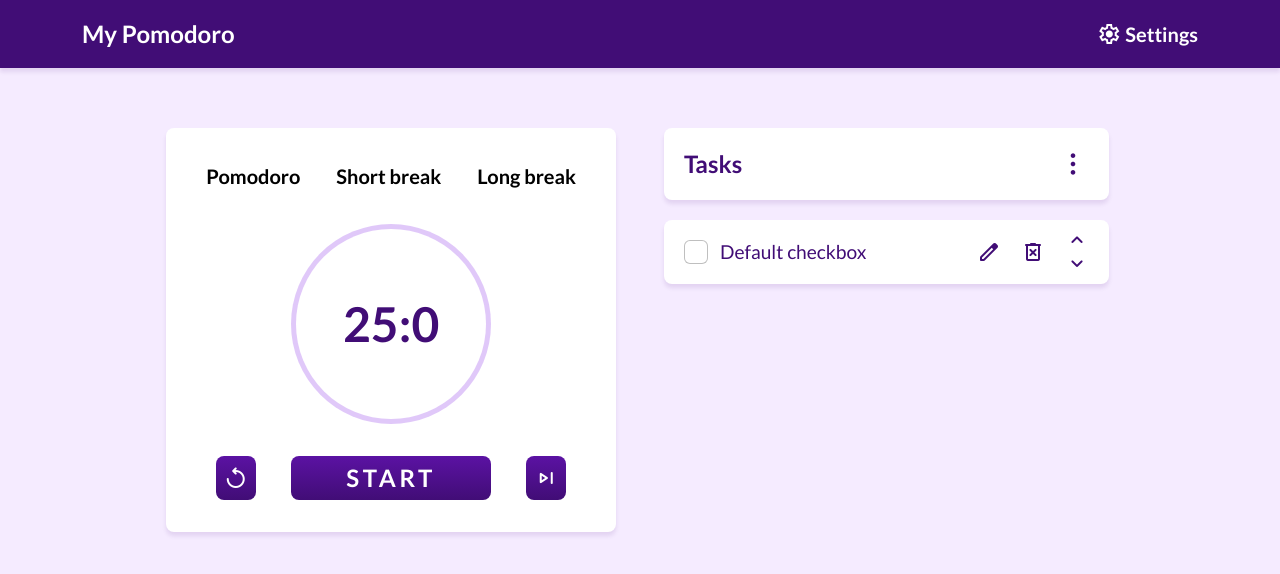
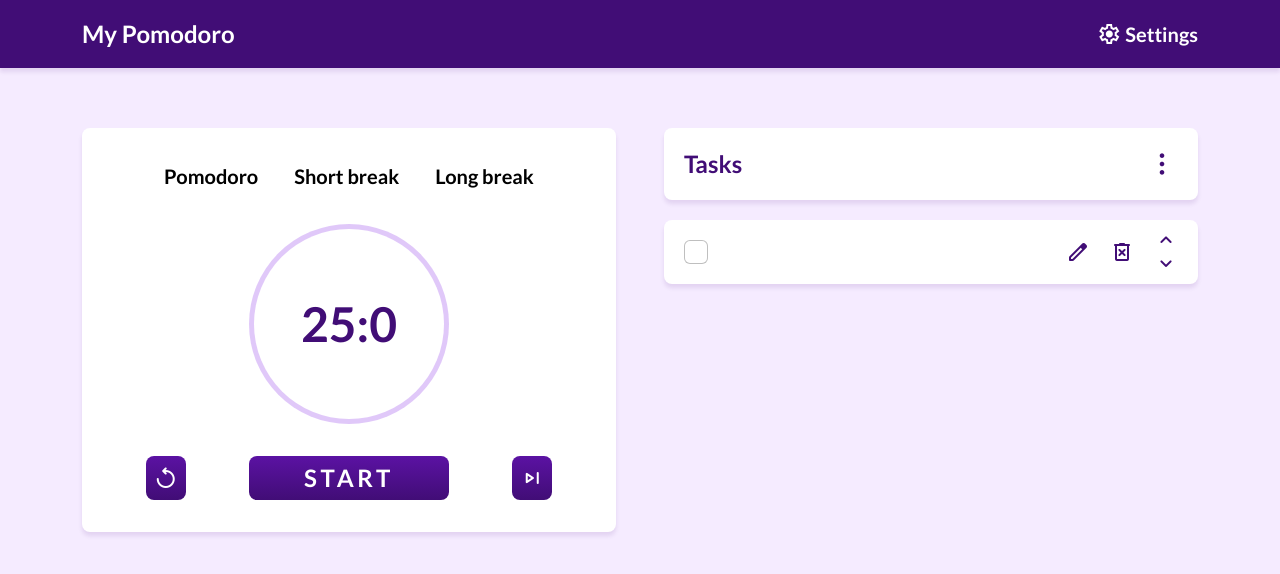
Before and after one commit to VictorM-Coder/My-Pomodoro, an Angular app: page / in a window 1280 px wide. Shown: the top 574 px of the page. Built offline with nearby package versions, Linux system fonts and the light colour scheme.

Commit message:
vinculação do element app-task a classe task e ajustes no layout

```diff
--- a/src/app/components/body/body/body.component.html
+++ b/src/app/components/body/body/body.component.html
@@ -1,8 +1,8 @@
 <main class="container mg-top-3">
   <section class="row gx-5">
-    <div class="col-12 col-lg-6 d-flex justify-content-end">
+    <div class="col-12 col-lg-6">
       <app-timer-card></app-timer-card>
     </div>
-    <app-task-bar class="col-12 col-lg-6"></app-task-bar>
+    <app-task-bar class="col-12 col-lg-6 mt-lg-0 mt-3"></app-task-bar>
   </section>
 </main>
--- a/src/app/components/body/task-bar/task-bar.component.html
+++ b/src/app/components/body/task-bar/task-bar.component.html
@@ -1,12 +1,12 @@
-<div class="container gx-0">
+<div class="container gx-0 justify-content-center">
   <div class="row gx-0">
-    <div class="task-hearder col-10 background-white default-border-radius defult-shadow d-flex justify-content-between align-items-center">
+    <div class="task-hearder col-12 background-white default-border-radius defult-shadow d-flex justify-content-between align-items-center">
       <h1>Tasks</h1>
       <span class="material-symbols-rounded icon-menu">
         more_vert
       </span>
     </div>
-    <div class="col-10">
+    <div class="col-12">
       <app-task></app-task>
     </div>
   </div>
--- a/src/app/components/body/task/task.component.html
+++ b/src/app/components/body/task/task.component.html
@@ -1,8 +1,8 @@
 <div class="background-white default-border-radius defult-shadow task d-flex justify-content-between align-items-center">
   <div class="d-flex align-items-center">
-    <input class="form-check-input icon-task  m-0" type="checkbox" value="">
+    <input (click)="mostrar()"  [(ngModel)]="task.isComplete" class="form-check-input icon-task  m-0" type="checkbox">
     <label class="form-check-label task-title">
-      Default checkbox
+      {{task.name}}
     </label>
   </div>
   <div class="d-flex align-items-center">
--- a/src/app/components/body/task/task.component.ts
+++ b/src/app/components/body/task/task.component.ts
@@ -1,4 +1,5 @@
-import { Component } from '@angular/core';
+import {Component, Input} from '@angular/core';
+import {Task} from "../../../model/task";
 
 @Component({
   selector: 'app-task',
@@ -6,5 +7,10 @@ import { Component } from '@angular/core';
   styleUrls: ['./task.component.css']
 })
 export class TaskComponent {
+  @Input() public task:Task = new Task("");
+
+  mostrar(){
+    console.log(this.task)
+  }
 
 }
--- a/src/app/components/body/timer-card/timer-card.component.html
+++ b/src/app/components/body/timer-card/timer-card.component.html
@@ -1,5 +1,5 @@
 <div class="background-white defult-shadow d-flex flex-column default-border-radius card-padding">
-  <div class="d-flex">
+  <div class="d-flex justify-content-center">
     <span>
       <button (click)="setPomodoro()" [disabled]="disableButtons" class="btn-pomodoro mg-right-20 default-border-radius">Pomodoro</button>
     </span>
--- a/src/app/model/task.ts
+++ b/src/app/model/task.ts
@@ -1,9 +1,9 @@
 export class Task {
   private _name:string;
-  private _isComplete:boolean;
+  public isComplete:boolean;
   constructor(name:string) {
     this._name = name;
-    this._isComplete = false;
+    this.isComplete = false;
   }
 
   get name (){
@@ -13,12 +13,4 @@ export class Task {
   set name(name:string){
     this._name = name;
   }
-
-  public complete(){
-    this._isComplete = true;
-  }
-
-  public uncomplete(){
-    this._isComplete = false;
-  }
 }
```
Also changed, not shown: src/app/components/components.module.ts (+5 -3 lines).
